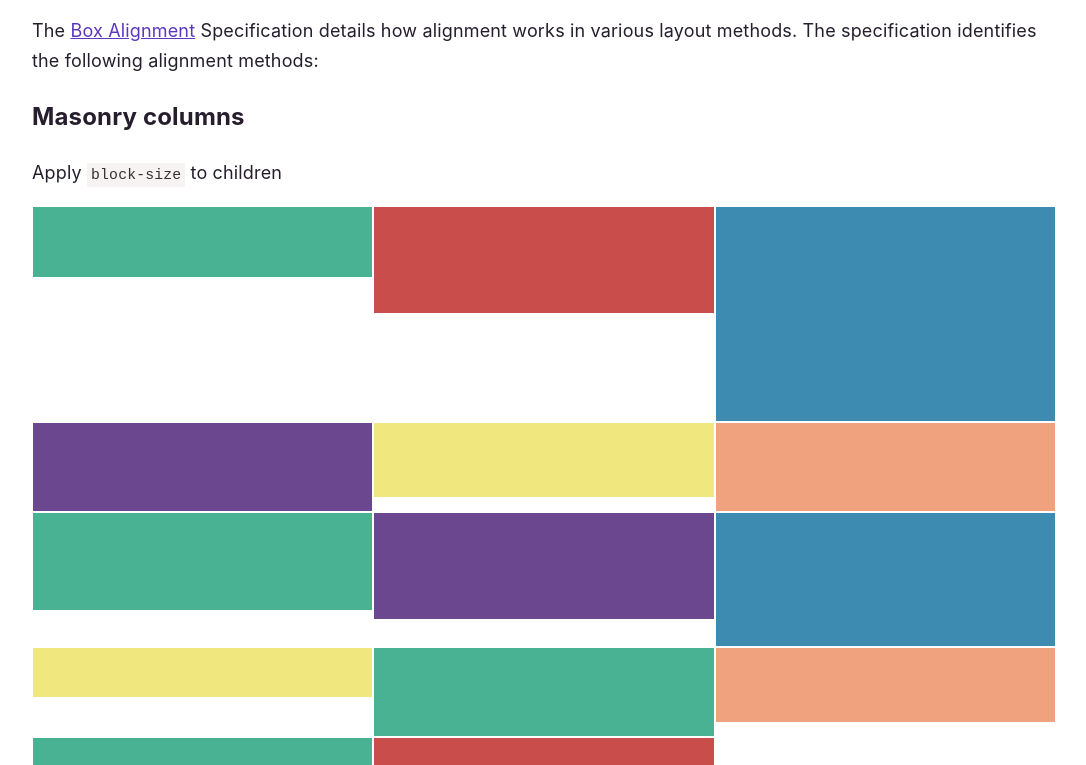
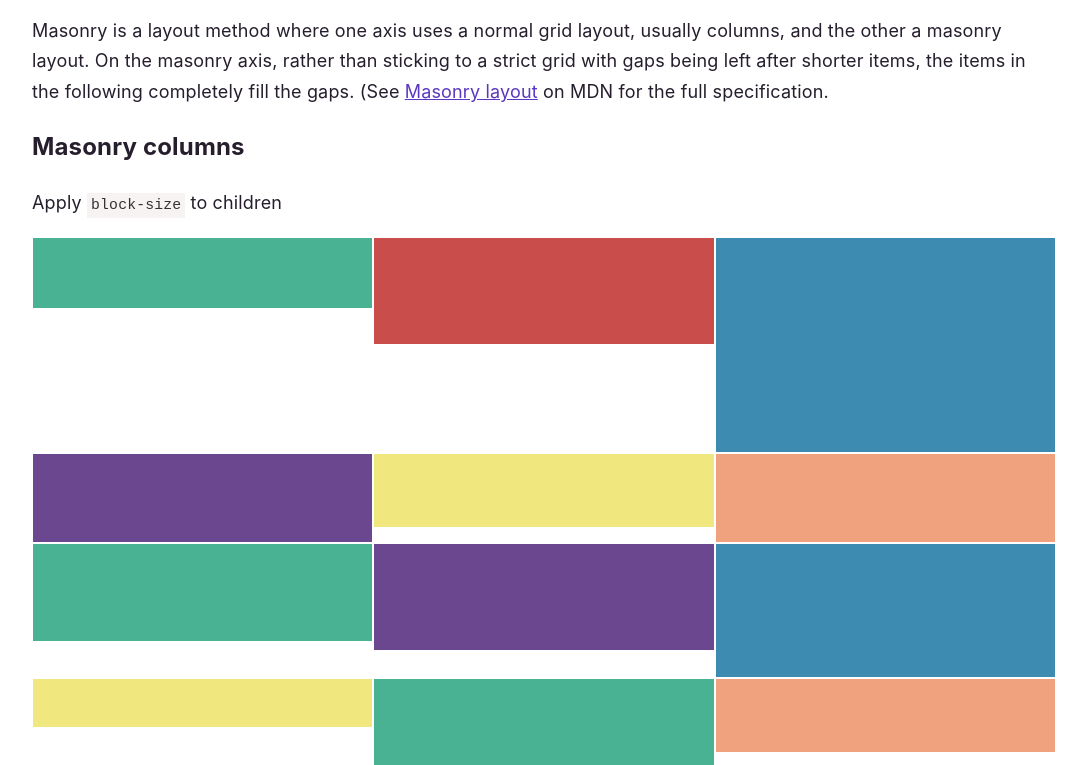
Before and after one commit to justinslack/layout-2020, a website: page examples/masonry.html in a window 1280 px wide. Shown: the part 231-996 px from the top of the page, without its empty margins (96-1182 px from the left). Drawn offline with nearby package versions, Linux system fonts and the light colour scheme; files that its build step writes are made by us from their sources.

Commit message:
MAsonry wording

```diff
--- a/examples/masonry.html
+++ b/examples/masonry.html
@@ -18,7 +18,7 @@
   <body>
     <section class="contents">
       <h1>Masonry</h1>
-      <p>The <a href="https://www.w3.org/TR/css-align-3/">Box Alignment</a> Specification details how alignment works in various layout methods. The specification identifies the following alignment methods:</p>
+      <p>Masonry is a layout method where one axis uses a normal grid layout, usually columns, and the other a masonry layout. On the masonry axis, rather than sticking to a strict grid with gaps being left after shorter items, the items in the following completely fill the gaps. (See <a href="https://developer.mozilla.org/en-US/docs/Web/CSS/CSS_Grid_Layout/Masonry_Layout">Masonry layout</a> on MDN for the full specification.</p>
 
 
       <h2 class="intro">Masonry columns</h2>
```
